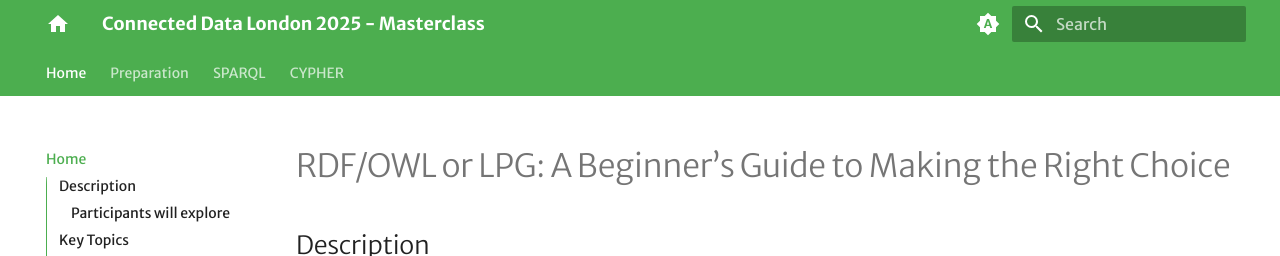
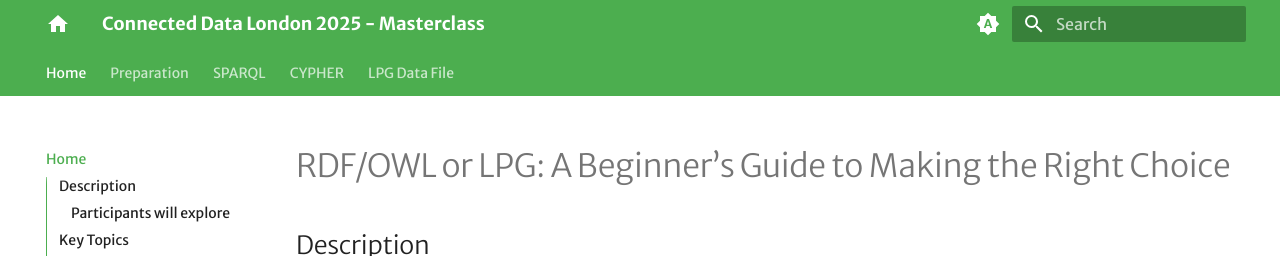
Before and after one commit to SemanticMasterclass/cdl2025, an MkDocs documentation site: the page built from docs/index.md, in a window 1280 px wide and 900 px high. Shown: the top 256 px of the window. Built offline with MkDocs 1.6.1 and Material for MkDocs 9.7.7, drawn with Linux system fonts in a browser that asks for light colours; some web fonts are replaced.

Commit message:
add data file

```diff
--- a/mkdocs.yml
+++ b/mkdocs.yml
@@ -72,3 +72,4 @@
   - Preparation: preparation.md
   - SPARQL: sparql.md
   - CYPHER: cypher.md
+  - LPG Data File: lpg_data.md
```
